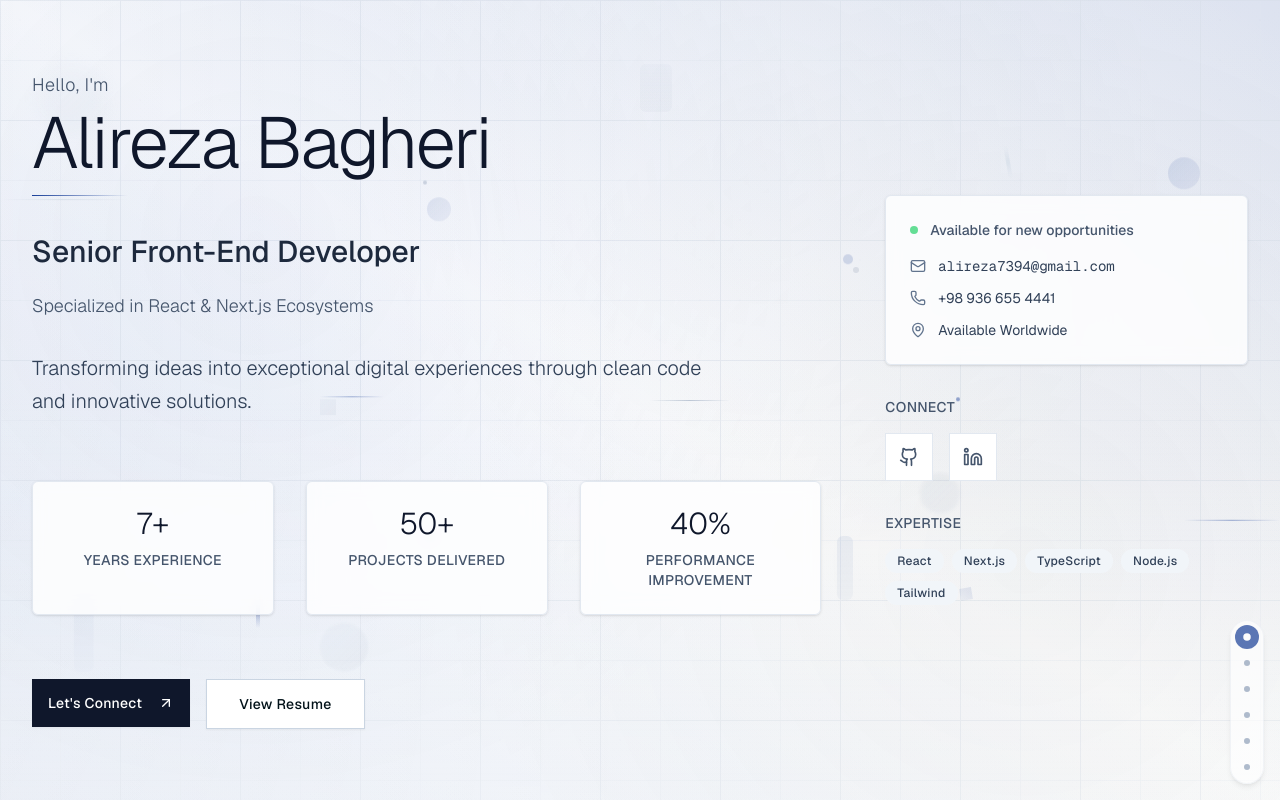
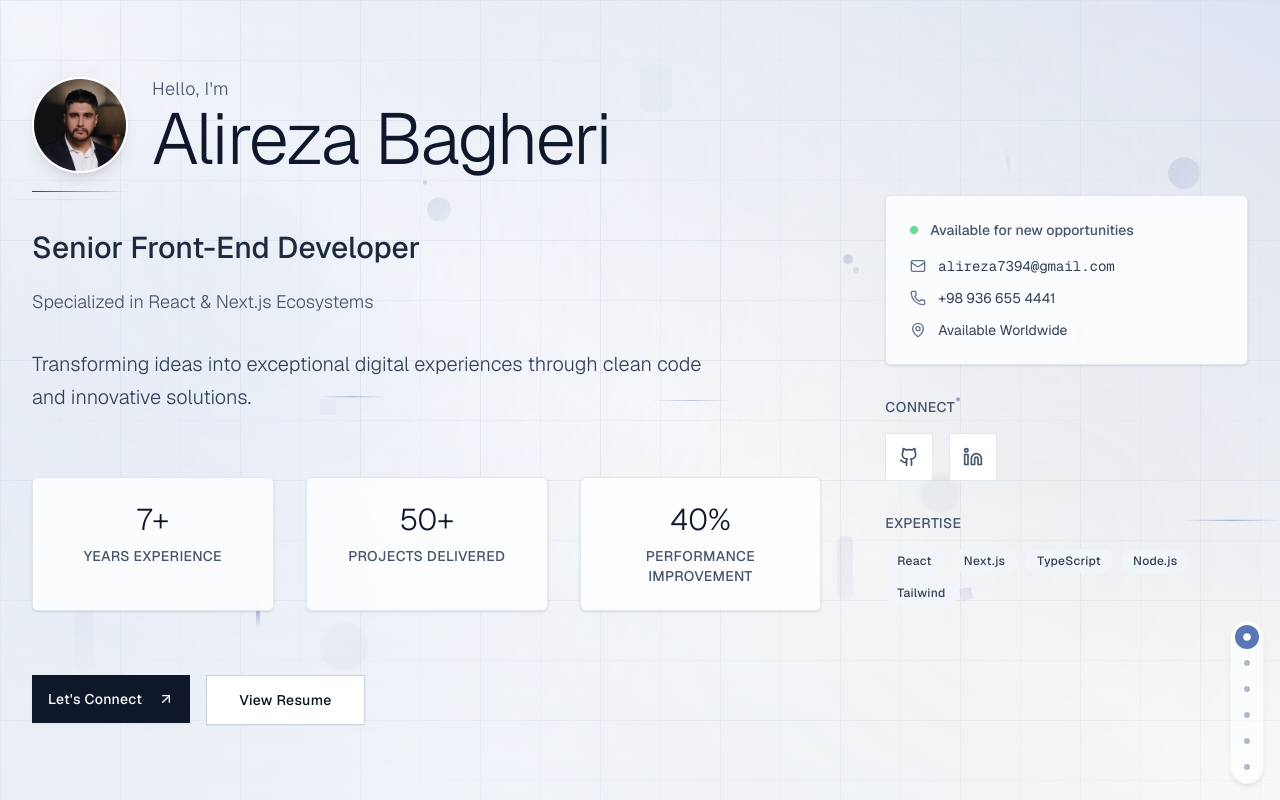
Before and after one commit to alirezab7394/my-portfolio, a Next.js app: page /en in a window 1280 px wide. Shown: the top 800 px of the page. Built offline with nearby package versions, Linux system fonts and the light colour scheme.

Commit message:
feat: add avatar image to HeroSection for enhanced personal branding

```diff
--- a/src/components/landing/sections/HeroSection/HeroSection.tsx
+++ b/src/components/landing/sections/HeroSection/HeroSection.tsx
@@ -1,5 +1,6 @@
 import { useTranslations } from "next-intl";
 import { Button } from "@/components/ui/button";
+import { Avatar, AvatarImage, AvatarFallback } from "@/components/ui/avatar";
 import { ArrowUpRight, Mail, Phone, MapPin, Github, Linkedin } from "lucide-react";
 import { StatsGrid, ContactInfo } from "@/components/common";
 import HeroBackground from "./components/background/HeroBackground";
@@ -36,10 +37,18 @@ export default function HeroSection() {
             <div className="lg:col-span-8 space-y-8">
               {/* Greeting & Name */}
               <div className="space-y-2">
-                <p className="text-slate-600 text-lg font-light tracking-wide">{t("greeting")}</p>
-                <h1 className="text-5xl lg:text-7xl font-light text-slate-900 tracking-tight leading-none">
-                  {t("name")}
-                </h1>
+                <div className="flex items-center gap-6">
+                  <Avatar className="w-16 h-16 lg:w-24 lg:h-24 border-2 border-white shadow-lg">
+                    <AvatarImage src="/avatar.jpg" alt="Alireza Bagheri" className="object-cover" />
+                    <AvatarFallback className="text-lg font-light text-slate-600 bg-slate-100">AB</AvatarFallback>
+                  </Avatar>
+                  <div>
+                    <p className="text-slate-600 text-lg font-light tracking-wide">{t("greeting")}</p>
+                    <h1 className="text-5xl lg:text-7xl font-light text-slate-900 tracking-tight leading-none">
+                      {t("name")}
+                    </h1>
+                  </div>
+                </div>
                 <div className="w-24 h-px bg-gradient-to-r from-primary to-transparent mt-4" />
               </div>
 
```
Also changed, not shown: public/avatar.jpg (added).
